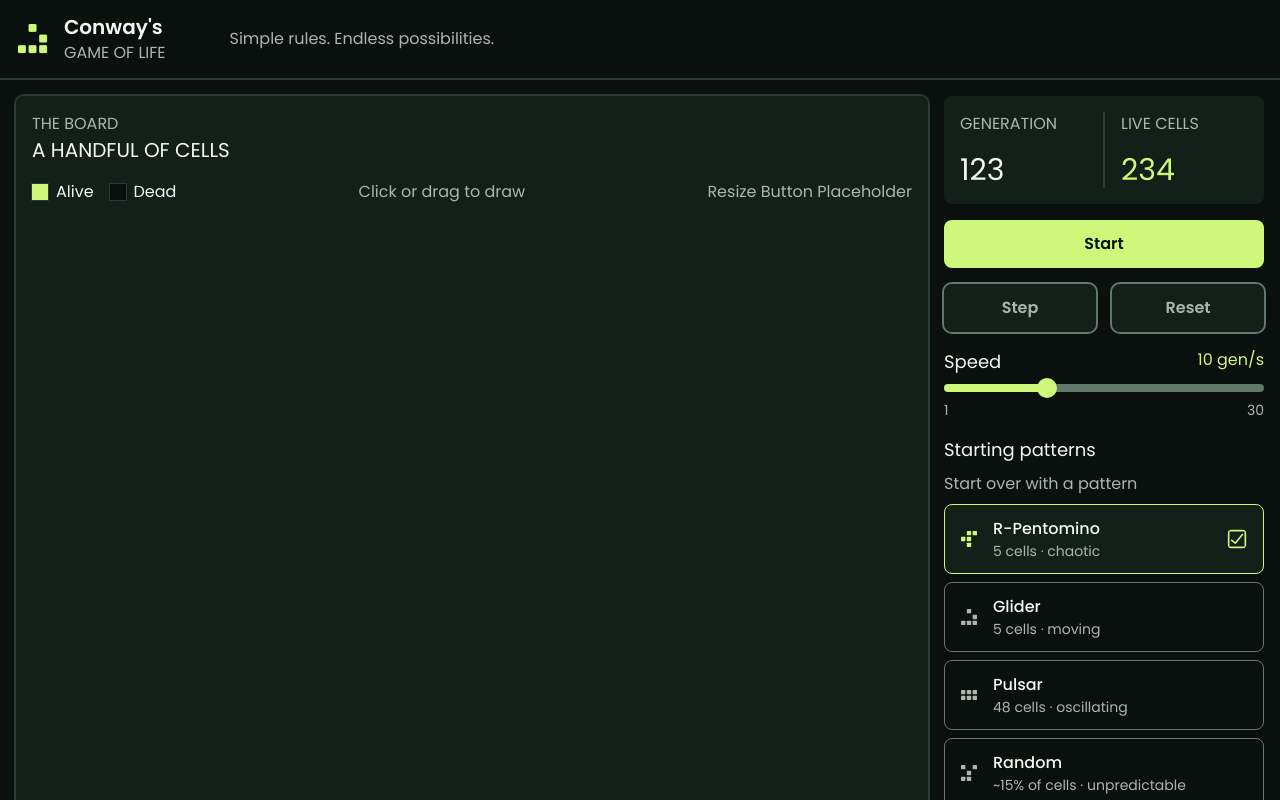
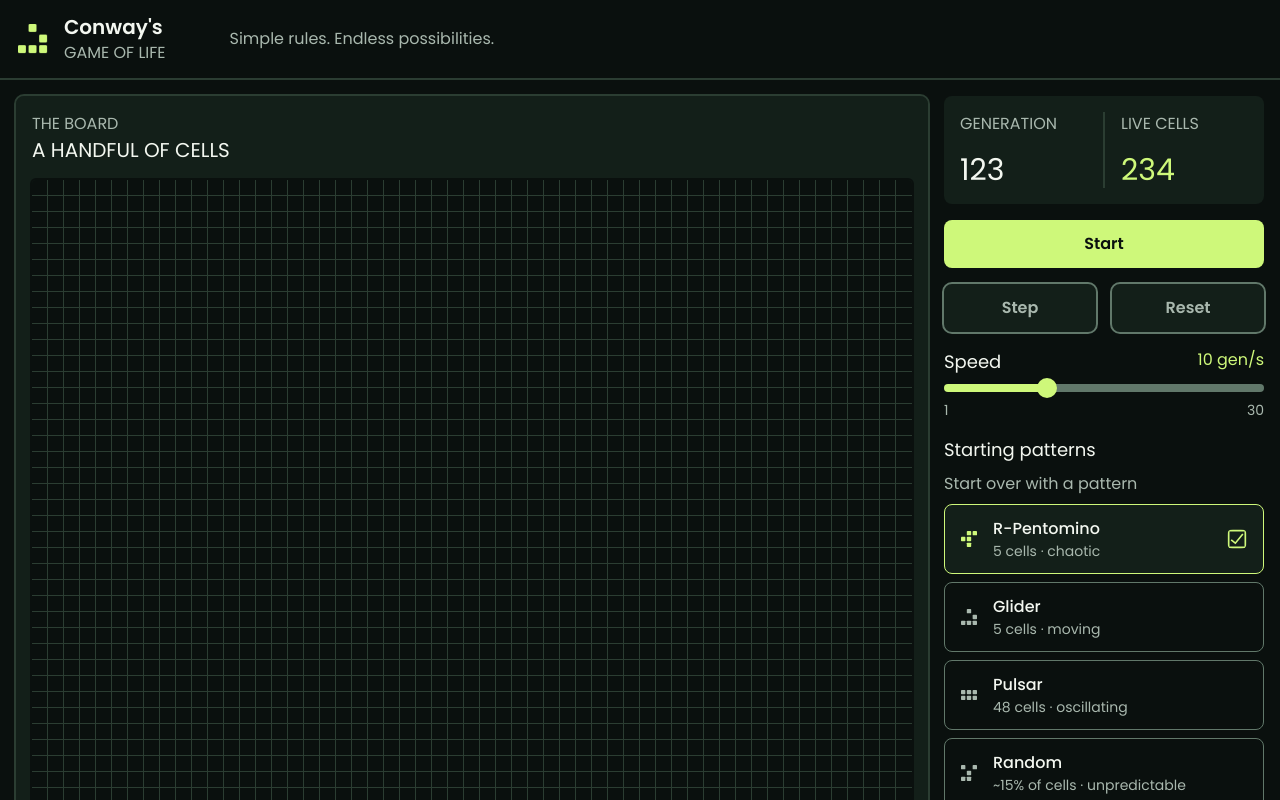
Before and after one commit to StackOverflowIsBetterThanAnyAI/conways-game-of-life, a React (Vite) app: page / in a window 1280 px wide. Shown: the top 800 px of the page. Built offline with nearby package versions, Linux system fonts and the light colour scheme.

Commit message:
responsive grid

```diff
--- a/src/components/main/Main.tsx
+++ b/src/components/main/Main.tsx
@@ -1,6 +1,7 @@
 import { useState } from 'react'
 import type { PatternId } from '../../patterns'
 import {
+    Canvas,
     Cell,
     InfoPanel,
     PrimaryButton,
@@ -23,6 +24,7 @@ const Main = () => {
                             A handful of cells
                         </h3>
                     </section>
+                    <Canvas />
                     <div className="flex justify-between items-center">
                         <span className="flex gap-4">
                             <span className="flex gap-2 items-center">
--- /dev/null
+++ b/src/components/ui/Canvas.tsx
@@ -0,0 +1,68 @@
+import { useEffect, useRef, useState } from 'react'
+import { resizeCells, type Board } from '../../grid'
+import Cell from './Cell'
+
+const CELL_SIZE = 16
+
+const Canvas = () => {
+    const canvasRef = useRef<HTMLElement>(null)
+    const [board, setBoard] = useState<Board>({
+        rows: 0,
+        columns: 0,
+        cells: [],
+    })
+
+    useEffect(() => {
+        const canvas = canvasRef.current
+        if (!canvas) {
+            return
+        }
+
+        const handleResize = () => {
+            const columns = Math.floor(canvas.clientWidth / CELL_SIZE)
+            const rows = Math.floor(canvas.clientHeight / CELL_SIZE)
+            setBoard((prev) =>
+                prev.rows === rows && prev.columns === columns
+                    ? prev
+                    : {
+                          rows,
+                          columns,
+                          cells: resizeCells(
+                              prev.cells,
+                              prev.columns,
+                              rows,
+                              columns
+                          ),
+                      }
+            )
+        }
+
+        const observer = new ResizeObserver(handleResize)
+        observer.observe(canvas)
+
+        return () => {
+            observer.disconnect()
+        }
+    }, [])
+
+    return (
+        <section
+            ref={canvasRef}
+            className="relative flex-1 min-h-0 outline-2 outline-dead rounded-sm overflow-hidden"
+        >
+            <div
+                className="absolute inset-0 grid place-content-center"
+                style={{
+                    gridTemplateColumns: `repeat(${board.columns}, ${CELL_SIZE}px)`,
+                    gridAutoRows: `${CELL_SIZE}px`,
+                }}
+            >
+                {board.cells.map((isAlive, index) => (
+                    <Cell key={index} index={index} isAlive={isAlive} />
+                ))}
+            </div>
+        </section>
+    )
+}
+
+export default Canvas
--- a/src/components/ui/index.ts
+++ b/src/components/ui/index.ts
@@ -1,3 +1,4 @@
+export { default as Canvas } from './Canvas'
 export { default as Cell } from './Cell'
 export { default as InfoPanel } from './InfoPanel'
 export { default as PrimaryButton } from './PrimaryButton'
--- /dev/null
+++ b/src/grid.ts
@@ -0,0 +1,24 @@
+export type Board = {
+    rows: number
+    columns: number
+    cells: boolean[]
+}
+export const resizeCells = (
+    oldCells: boolean[],
+    oldColumns: number,
+    rows: number,
+    columns: number
+): boolean[] => {
+    const next = new Array<boolean>(rows * columns).fill(false)
+    for (let i = 0; i < oldCells.length; i++) {
+        if (!oldCells[i]) {
+            continue
+        }
+        const row = Math.floor(i / oldColumns)
+        const column = i % oldColumns
+        if (row < rows && column < columns) {
+            next[row * columns + column] = true
+        }
+    }
+    return next
+}
```
